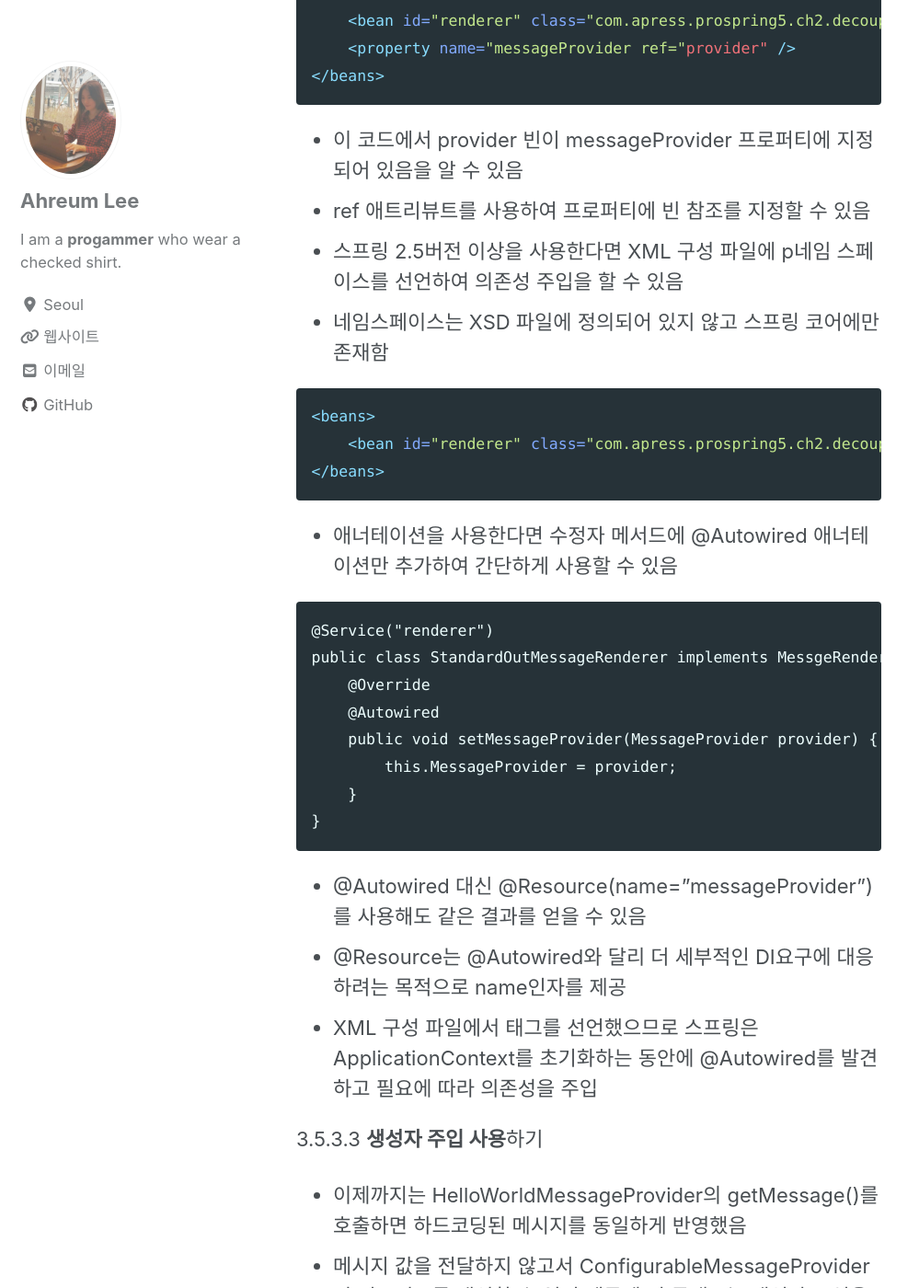
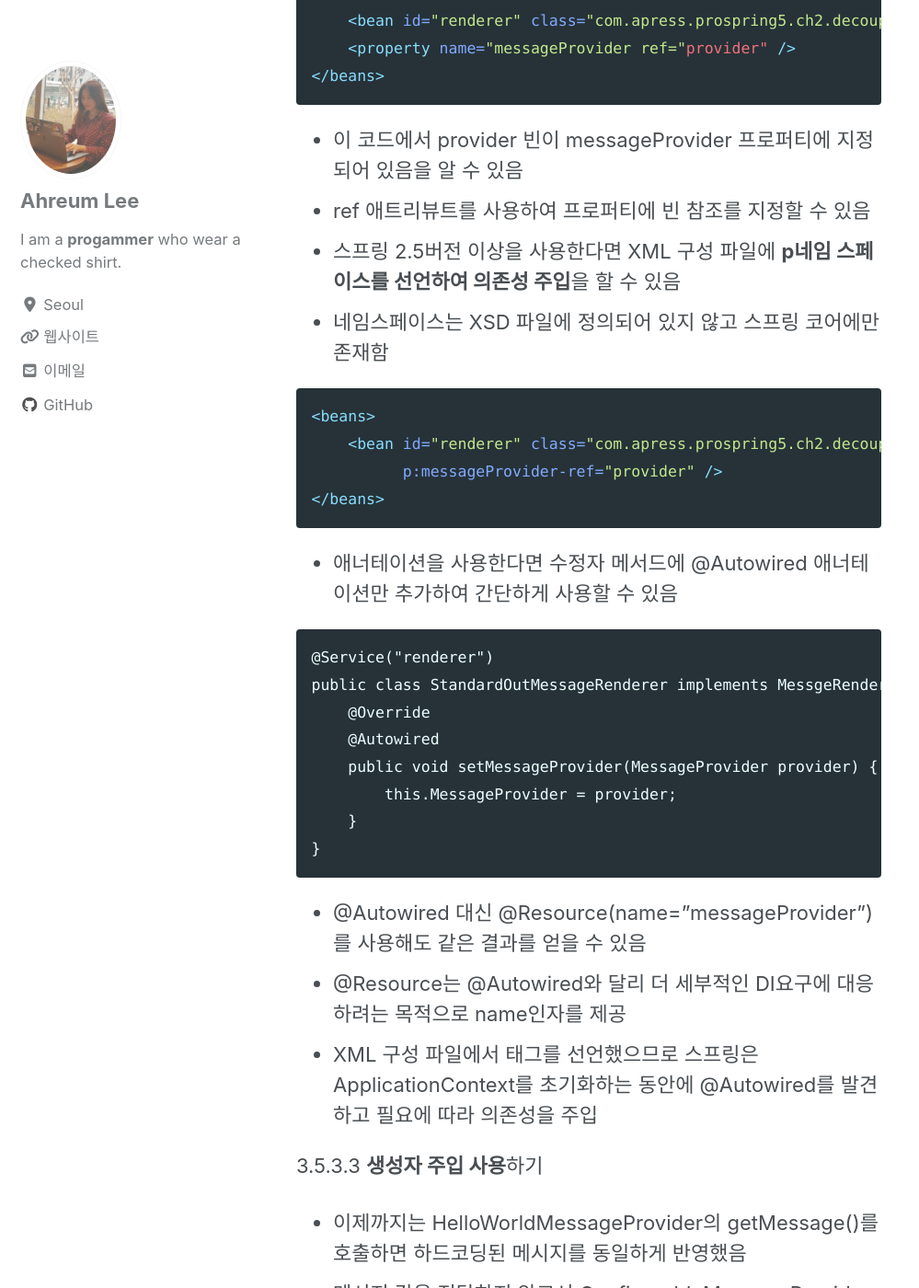
Before and after one commit to boniato/boniato.github.io, a Jekyll site: the page built from _posts/spring5/2020-07-07-chapter3_spring_IoC_and_DI.md, in a window 1280 px wide and 1400 px high, scrolled down 23633 px. Shown: the whole window at 92% size, without its empty margins (0-999 px from the left). Built offline with Jekyll 4.4.1, drawn with Linux system fonts in a browser that asks for light colours; cached includes are drawn as plain includes; nearby versions of some CDN libraries; comment, search, counter and statistics services are not loaded; some of the changed text lies outside the part shown.

Commit message:
Update 2020-07-07-chapter3_spring_IoC_and_DI.md

````diff
--- a/_posts/spring5/2020-07-07-chapter3_spring_IoC_and_DI.md
+++ b/_posts/spring5/2020-07-07-chapter3_spring_IoC_and_DI.md
@@ -653,12 +653,13 @@
 
 * 이 코드에서 provider 빈이 messageProvider 프로퍼티에 지정되어 있음을 알 수 있음
 * ref 애트리뷰트를 사용하여 프로퍼티에 빈 참조를 지정할 수 있음
-* 스프링 2.5버전 이상을 사용한다면 XML 구성 파일에 p네임 스페이스를 선언하여 의존성 주입을 할 수 있음
+* 스프링 2.5버전 이상을 사용한다면 XML 구성 파일에 **p네임 스페이스를 선언하여 의존성 주입**을 할 수 있음
 * 네임스페이스는 XSD 파일에 정의되어 있지 않고 스프링 코어에만 존재함
 
 ```xml
 <beans>
-    <bean id="renderer" class="com.apress.prospring5.ch2.decoupled.StandardOutMessageRenderer" p:messageProvider-ref="provider" />
+    <bean id="renderer" class="com.apress.prospring5.ch2.decoupled.StandardOutMessageRenderer"
+          p:messageProvider-ref="provider" />
 </beans>
 ```
 
@@ -688,7 +689,7 @@
 
 ```xml
 <bean id="messageProvider" class="com.apress.prospring5.ch3.xml.ConfigurableMessageProvider">
-    <constructor-arg value="Hi~~~! This is message~~~!" />
+    <constructor-arg value="Hi! This is message!" />
 </bean>
 ```
 
@@ -700,7 +701,7 @@
 
 ```xml
 <bean id="messageProvider" class="com.apress.prospring5.ch3.xml.ConfigurableMessageProvider"
-    c:message="Hi~~~! This is message~~~!" />
+    c:message="Hi! This is message!" />
 </bean>
 ```
 
````
